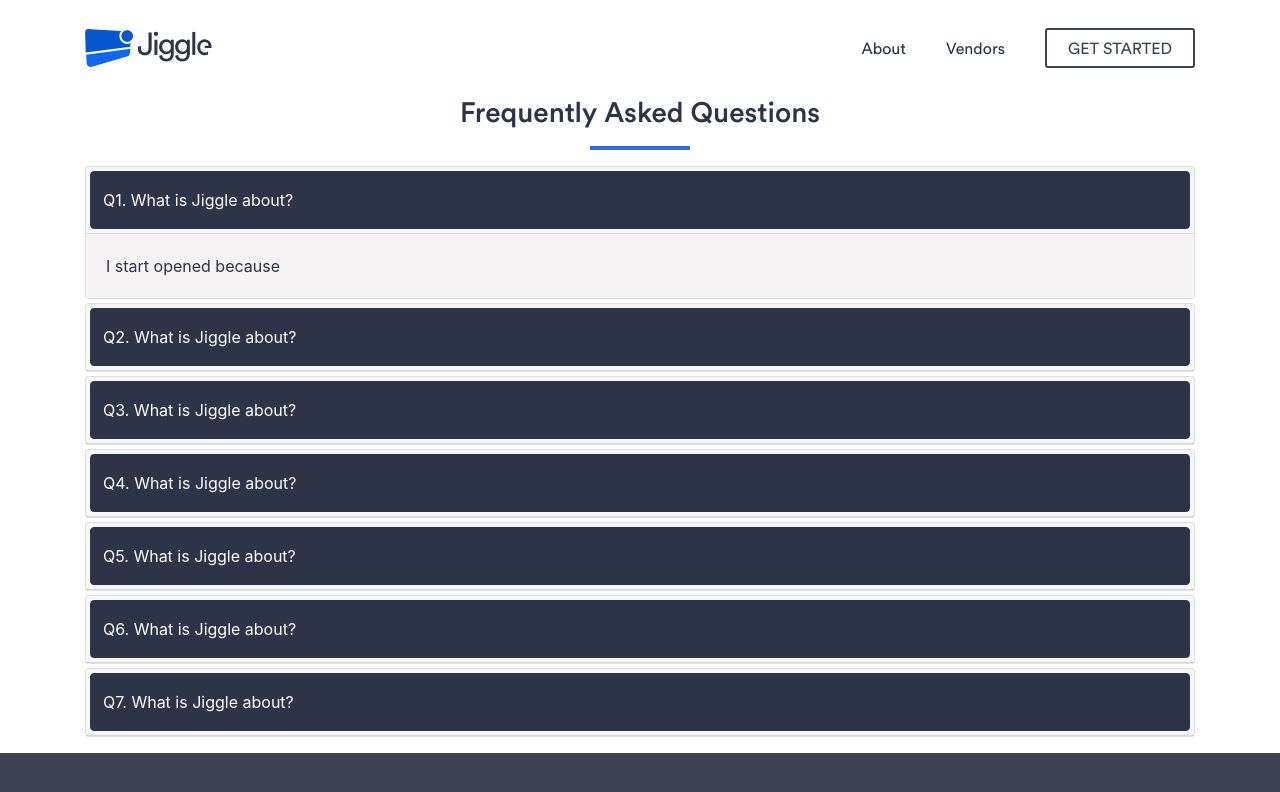
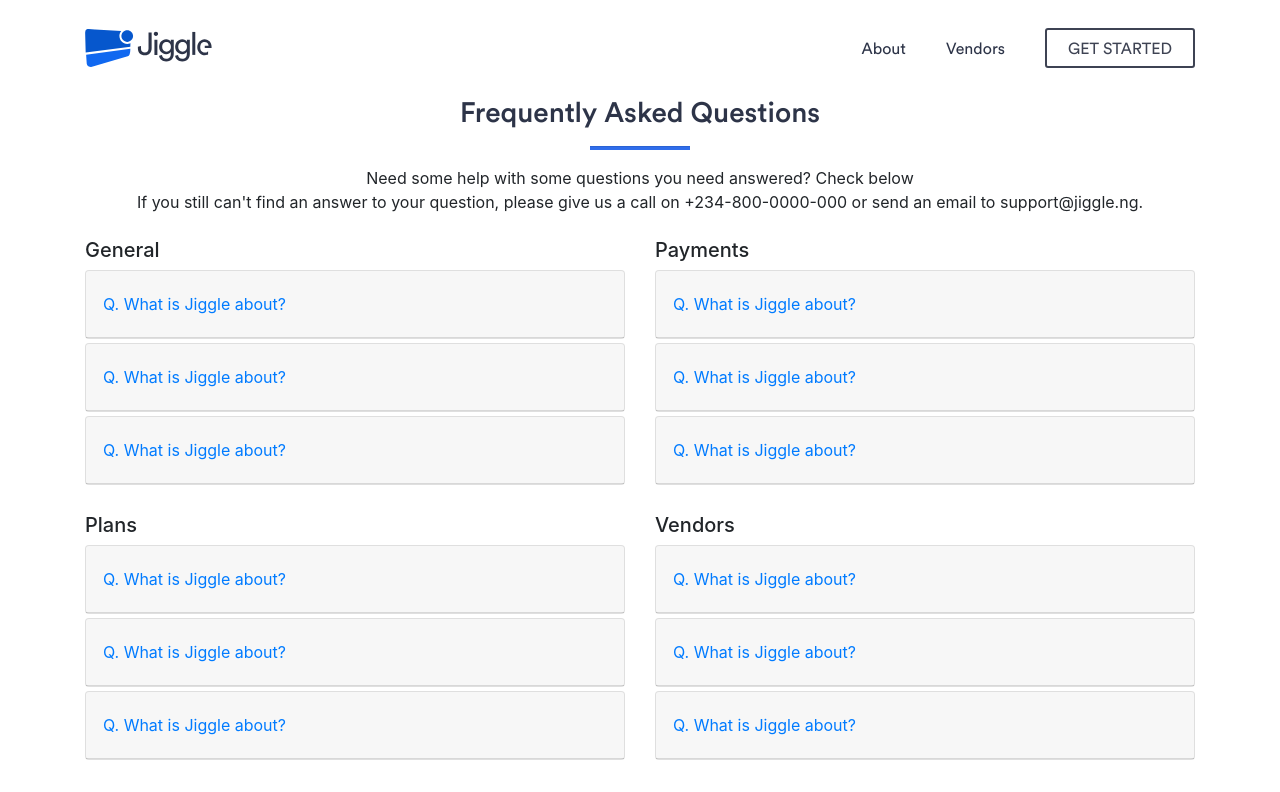
Before and after one commit to cynthiaiboro/Jiggle-Website, a Nuxt app: page /footer/faqs in a window 1280 px wide. Shown: the top 792 px of the page. Built offline with nearby package versions, Linux system fonts and the light colour scheme.

Commit message:
grouped faqs into sections

```diff
--- a/components/footerPages/faq.vue
+++ b/components/footerPages/faq.vue
@@ -3,13 +3,19 @@
     <h3 class="text-center get-started" style="font-weight: 500; color:#2D3448;">
         Frequently Asked Questions
     </h3>
-            <hr class="blue-hr">
+    <hr class="blue-hr" />
+      <p class="text-center"> Need some help with some questions you need answered? Check below <br>
+       If you still can't find an answer to your question, please give us a call on +234-800-0000-000
+       or send an email to support@jiggle.ng.</p>
     <div role="tablist">
+      <div class="row my-4">
+        <div class="col-md-6">
+        <h5>General </h5>
           <b-card no-body class="mb-1">
             <b-card-header header-tag="header" class="p-1" role="tab">
-        <b-button block href="#" v-b-toggle.accordion-1 variant="info">Q1. What is Jiggle about?</b-button>
+              <b-button block href="#" v-b-toggle.accordion-1 variant="link">Q. What is Jiggle about?</b-button>
             </b-card-header>
-      <b-collapse id="accordion-1" visible accordion="my-accordion" role="tabpanel">
+            <b-collapse id="accordion-1" accordion="my-accordion" role="tabpanel">
                 <b-card-body>
                   <b-card-text class="answer">I start opened because</b-card-text>
                 </b-card-body>
@@ -18,9 +24,34 @@
 
           <b-card no-body class="mb-1">
             <b-card-header header-tag="header" class="p-1" role="tab">
-        <b-button block href="#" v-b-toggle.accordion-2 variant="info">Q2. What is Jiggle about?</b-button>
+                <b-button block href="#" v-b-toggle.accordion-2 variant="link">Q. What is Jiggle about?</b-button>
             </b-card-header>
             <b-collapse id="accordion-2" accordion="my-accordion" role="tabpanel">
+                <b-card-body>
+                <b-card-text>{{ text }}</b-card-text>
+                </b-card-body>
+            </b-collapse>
+            </b-card>
+
+            <b-card no-body class="mb-1">
+            <b-card-header header-tag="header" class="p-1" role="tab">
+                <b-button block href="#" v-b-toggle.accordion-3 variant="link">Q. What is Jiggle about?</b-button>
+            </b-card-header>
+            <b-collapse id="accordion-3" accordion="my-accordion" role="tabpanel">
+                <b-card-body>
+                <b-card-text>I start opened because</b-card-text>
+                </b-card-body>
+            </b-collapse>
+            </b-card>
+        </div>
+
+        <div class="col-md-6">
+        <h5>Payments </h5>
+            <b-card no-body class="mb-1">
+            <b-card-header header-tag="header" class="p-1" role="tab">
+                <b-button block href="#" v-b-toggle.accordion-4 variant="link">Q. What is Jiggle about?</b-button>
+            </b-card-header>
+            <b-collapse id="accordion-4" accordion="my-accordion" role="tabpanel">
             <b-card-body>
                 <b-card-text>I start opened because</b-card-text>
             </b-card-body>
@@ -29,27 +60,7 @@
 
             <b-card no-body class="mb-1">
             <b-card-header header-tag="header" class="p-1" role="tab">
-        <b-button block href="#" v-b-toggle.accordion-3 variant="info">Q3. What is Jiggle about?</b-button>
-      </b-card-header>
-      <b-collapse id="accordion-3" accordion="my-accordion" role="tabpanel">
-        <b-card-body>
-          <b-card-text>{{ text }}</b-card-text>
-        </b-card-body>
-      </b-collapse>
-    </b-card>
-    <b-card no-body class="mb-1">
-      <b-card-header header-tag="header" class="p-1" role="tab">
-        <b-button block href="#" v-b-toggle.accordion-4 variant="info">Q4. What is Jiggle about?</b-button>
-      </b-card-header>
-      <b-collapse id="accordion-4" accordion="my-accordion" role="tabpanel">
-        <b-card-body>
-          <b-card-text>I start opened because</b-card-text>
-        </b-card-body>
-      </b-collapse>
-    </b-card>
-    <b-card no-body class="mb-1">
-      <b-card-header header-tag="header" class="p-1" role="tab">
-        <b-button block href="#" v-b-toggle.accordion-5 variant="info">Q5. What is Jiggle about?</b-button>
+                <b-button block href="#" v-b-toggle.accordion-5 variant="link">Q. What is Jiggle about?</b-button>
             </b-card-header>
             <b-collapse id="accordion-5" accordion="my-accordion" role="tabpanel">
                 <b-card-body>
@@ -57,9 +68,10 @@
                 </b-card-body>
             </b-collapse>
             </b-card>
+
             <b-card no-body class="mb-1">
             <b-card-header header-tag="header" class="p-1" role="tab">
-        <b-button block href="#" v-b-toggle.accordion-6 variant="info">Q6. What is Jiggle about?</b-button>
+                <b-button block href="#" v-b-toggle.accordion-6 variant="link">Q. What is Jiggle about?</b-button>
             </b-card-header>
             <b-collapse id="accordion-6" accordion="my-accordion" role="tabpanel">
                 <b-card-body>
@@ -67,16 +79,88 @@
                 </b-card-body>
             </b-collapse>
             </b-card>
+        </div>
+      </div>
+
+
+
+        <div class="row mb-5">
+        <div class="col-md-6">
+        <h5>Plans </h5>
           <b-card no-body class="mb-1">
             <b-card-header header-tag="header" class="p-1" role="tab">
-        <b-button block href="#" v-b-toggle.accordion-7 variant="info">Q7. What is Jiggle about?</b-button>
+              <b-button block href="#" v-b-toggle.accordion-7 variant="link">Q. What is Jiggle about?</b-button>
             </b-card-header>
             <b-collapse id="accordion-7" accordion="my-accordion" role="tabpanel">
+                <b-card-body>
+                  <b-card-text class="answer">I start opened because</b-card-text>
+                </b-card-body>
+            </b-collapse>
+          </b-card>
+
+          <b-card no-body class="mb-1">
+            <b-card-header header-tag="header" class="p-1" role="tab">
+                <b-button block href="#" v-b-toggle.accordion-8 variant="link">Q. What is Jiggle about?</b-button>
+            </b-card-header>
+            <b-collapse id="accordion-8" accordion="my-accordion" role="tabpanel">
                 <b-card-body>
                 <b-card-text>I start opened because</b-card-text>
                 </b-card-body>
             </b-collapse>
             </b-card>
+
+            <b-card no-body class="mb-1">
+            <b-card-header header-tag="header" class="p-1" role="tab">
+                <b-button block href="#" v-b-toggle.accordion-9 variant="link">Q. What is Jiggle about?</b-button>
+            </b-card-header>
+            <b-collapse id="accordion-9" accordion="my-accordion" role="tabpanel">
+                <b-card-body>
+                <b-card-text>I start opened because</b-card-text>
+                </b-card-body>
+            </b-collapse>
+            </b-card>
+        </div>
+
+        <div class="col-md-6">
+        <h5>Vendors </h5>
+            <b-card no-body class="mb-1">
+            <b-card-header header-tag="header" class="p-1" role="tab">
+                <b-button block href="#" v-b-toggle.accordion-10 variant="link">Q. What is Jiggle about?</b-button>
+            </b-card-header>
+            <b-collapse id="accordion-10" accordion="my-accordion" role="tabpanel">
+            <b-card-body>
+                <b-card-text>I start opened because</b-card-text>
+            </b-card-body>
+            </b-collapse>
+            </b-card>
+
+            <b-card no-body class="mb-1">
+            <b-card-header header-tag="header" class="p-1" role="tab">
+                <b-button block href="#" v-b-toggle.accordion-11 variant="link">Q. What is Jiggle about?</b-button>
+            </b-card-header>
+            <b-collapse id="accordion-11" accordion="my-accordion" role="tabpanel">
+                <b-card-body>
+                <b-card-text>I start opened because</b-card-text>
+                </b-card-body>
+            </b-collapse>
+            </b-card>
+
+            <b-card no-body class="mb-1">
+            <b-card-header header-tag="header" class="p-1" role="tab">
+                <b-button block href="#" v-b-toggle.accordion-12 variant="link">Q. What is Jiggle about?</b-button>
+            </b-card-header>
+            <b-collapse id="accordion-12" accordion="my-accordion" role="tabpanel">
+                <b-card-body>
+                <b-card-text>I start opened because</b-card-text>
+                </b-card-body>
+            </b-collapse>
+            </b-card>
+        </div>
+      </div>
+
+
+
+
   </div>
   </div>
 </template>
@@ -88,10 +172,19 @@ export default {
 </script>
 
 <style scoped>
+@font-face {
+  font-family: 'Circularbook';
+  src: url('../../assets/fonts/circularbook.ttf');
+}
+@font-face {
+  font-family: 'Circularmedium';
+  src: url('../../assets/fonts/circularmedium.ttf');
+}
 .btn-info {
-    color: #fff;
-    background-color: #2d3448;
-    border-color: #2d3448;
+    color: #2f6deb;
+    background-color: #f5f3f3;
+    border-color: #f5f3f3;
+    font-family: 'Circularbook';
 }
 .btn {
     text-align: left !important;
@@ -112,4 +205,7 @@ export default {
 .card-body {
     background: #f5f3f3;
 }
+h4 {
+    color: #2d3448;
+}
 </style>
--- a/layouts/footer.vue
+++ b/layouts/footer.vue
@@ -15,9 +15,9 @@
             <p class="mb-2 my-1">
               <router-link to ="/about" class="footer-text-link">About Us</router-link>
             </p>
-            <!-- <p class="mb-3 footer-text">
+            <p class="mb-3 footer-text">
               Blog
-            </p> -->
+            </p>
             <p class="mb-3 footer-text">
               <router-link to ="/footer/faqs" class="footer-text-link">FAQ's</router-link>
             </p>
@@ -29,12 +29,12 @@
             <p class="mb-3 footer-text mt-2">
               Features
             </p>
-            <!-- <p class="mb-3 footer-text">
+            <p class="mb-3 footer-text">
               Client App
             </p>
             <p class="mb-3 footer-text">
               Vendor App
-            </p> -->
+            </p>
           </div>
           <div class="col-md-3 footer-jiggle">
             <h6 class="mb-2 last-footer-header-color" style="font-weight:550">
@@ -43,9 +43,9 @@
             <p class="mb-3 mt-2 footer-text">
               Terms and conditions
             </p>
-            <!-- <p class="mb-3 footer-text">
+            <p class="mb-3 footer-text">
               Privacy Policy
-            </p> -->
+            </p>
           </div>
           <div class="col-md-2 footer-jiggle">
             <h6 class="mb-2 last-footer-header-color" style="font-weight:550">
```
Lines whose indentation alone changed are shown as unchanged.
